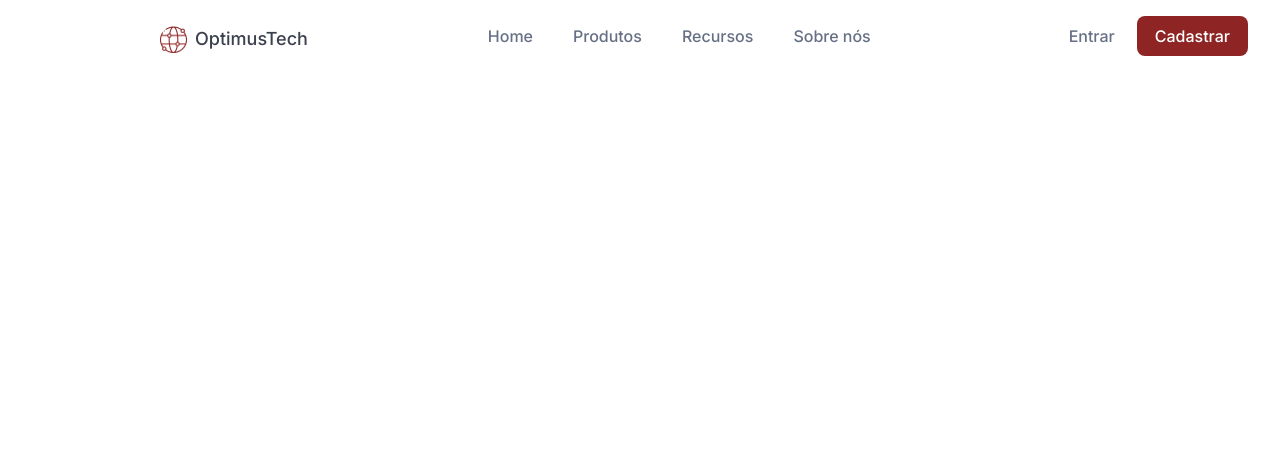
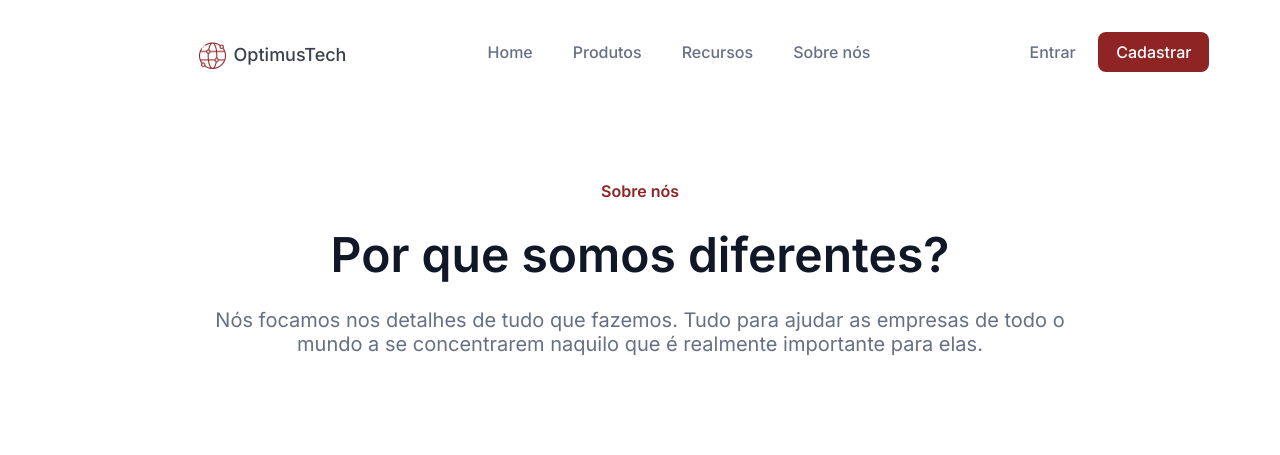
Before and after one commit to abel2901/optimusTech, a plain HTML site: page index.html in a window 1280 px wide. Drawn offline with Linux system fonts and the light colour scheme; files whose address does not match are found by name.

Commit message:
Dia 2: Cria a sessão sobre nós

```diff
--- a/index.html
+++ b/index.html
@@ -9,7 +9,7 @@
     </head>
     <body>
         <header class="cabecalho">
-            <nav class="cabecalho__menu">
+            <nav>
                 <div class="cabecalho__logo">
                     <img class="cabecalho__menu__logo" src="../Frontend/assets/logo.png">
                     <p class="cabecalho__menu__nome">OptimusTech</p>
@@ -26,5 +26,16 @@
                 </div>
             </nav>
         </header>
+        <main>
+            <section class="cabecalho-container">
+                <div class="cabecalho-content">
+                    <span>Sobre nós</span>
+                    <h1>Por que somos diferentes?</h1>
+                    <p>Nós focamos nos detalhes de tudo que fazemos.
+                        Tudo para ajudar as empresas de todo o mundo a se concentrarem naquilo que é realmente importante para elas.
+                    </p>
+                </div>
+            </section>
+        </main>
     </body>
 </html>
--- a/style.css
+++ b/style.css
@@ -1,18 +1,29 @@
 @import url('https://fonts.googleapis.com/css2?family=Inter:slnt,wght@-10..0,100..900&display=swap');
+:root{
+    --text-color: #667085;
+    --main-color: #8E2424;
+}
 
 * {
     margin: 0;
     padding: 0;
+    box-sizing: border-box;
+    font-family: 'Inter', sans-serif;
+}
+
+body {
+    width: 100%;
+    height: 100vh;
 }
 
 .cabecalho {
     padding: 2% 0 0 10%;
 }
 
-.cabecalho__menu {
+nav {
     display: flex;
-    justify-content: space-between;
-    padding: 0 32px 0 32px;
+    justify-content: space-around;
+    padding: 1rem 0;
 }
 
 .cabecalho__logo {
@@ -44,14 +55,14 @@
     font-weight: 500;
     font-family: "Inter";
     font-style: normal;
-    color: #667085;
+    color: var(--text-color);
     gap: 40px;
     text-decoration: none;
 }
 
 .cabecalho__botao__entrar {
     font-size: 16px;
-    color: #667085;
+    color: var(--text-color);
     text-decoration: none;
     font-weight: 500;
     font-family: "Inter";
@@ -67,6 +78,44 @@
     border-radius: 8px;
     text-decoration: none;
     color: #FFFFFF;
-    background-color: #8E2424;
+    background-color: var(--main-color);
     padding: 10px 18px 10px 18px;
 }
+
+.cabecalho-container {
+    display: flex;
+    align-items: center;
+    padding: 96px 0px 96px 0px;
+}
+
+.cabecalho-content {
+    width: 70%;
+    display: flex;
+    flex-direction: column;
+    text-align: center;
+    margin: 0 auto;
+    gap: 24px;
+}
+
+span {
+    font-family: "Inter";
+    font-family: 16px;
+    font-weight: 600;
+    color: var(--main-color);
+    text-decoration: none;
+}
+
+h1 {
+    font-size: 48px;
+    font-family: "Inter";
+    font-weight: 600;
+    color: #101828;
+}
+
+p {
+    font-size: 20px;
+    font-weight: 400;
+    font: "Inter";
+    text-align: center;
+    color: var(--text-color);
+}
```
